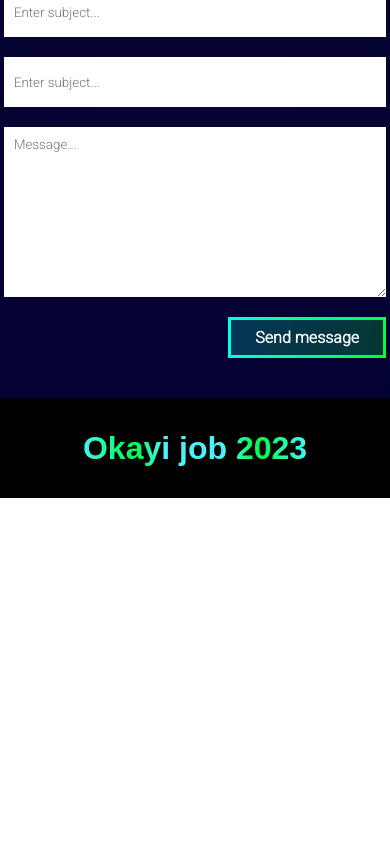
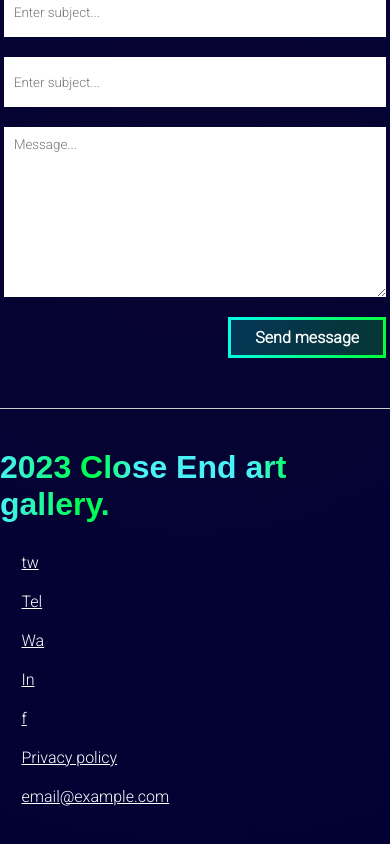
Before and after one commit to CloseEnd/artstudio, a Next.js app: page /projects in a window 390 px wide. Shown: the part 515-1359 px from the top of the page. Before the commit the page ends 1013 px from the top, so only its background shows below. Built offline with nearby package versions, Linux system fonts and the light colour scheme; a web font is replaced by a local one.

Commit message:
update footer design

```diff
--- a/components/footer/Footer.jsx
+++ b/components/footer/Footer.jsx
@@ -3,7 +3,34 @@ import styles from "./Footer.module.scss";
 const Footer = () => {
   return (
     <div className={styles.footercontainer}>
-      <h1>Okayi job 2023</h1>
+      <div className={styles.footer}>
+        <h1>2023 Close End art gallery.</h1>
+        <div>
+          <ul>
+            <a href="">
+              <li>email@example.com</li>
+            </a>
+            <a href="">
+              <li>Privacy policy</li>
+            </a>
+            <a href="">
+              <li>f</li>
+            </a>
+            <a href="">
+              <li>In</li>
+            </a>
+            <a href="">
+              <li>Wa</li>
+            </a>
+            <a href="">
+              <li>Tel</li>
+            </a>
+            <a href="">
+              <li>tw</li>
+            </a>
+          </ul>
+        </div>
+      </div>
     </div>
   );
 };
--- a/components/footer/Footer.module.scss
+++ b/components/footer/Footer.module.scss
@@ -1,8 +1,55 @@
 .footercontainer {
   width: 100%;
-  background: black;
-  display: flex;
-  align-items: center;
-  justify-content: center;
+  border-top: 1px solid #ccc;
+  margin-top: 50px;
+  padding: 80px 20px;
   height: 100px;
+  .footer {
+    width: 85%;
+    margin: 0 auto;
+    height: 100%;
+    display: flex;
+    align-items: center;
+    justify-content: space-between;
+    div {
+      width: 40%;
+      ul {
+        width: 100%;
+        display: flex;
+        justify-content: space-between;
+        list-style: none;
+        a {
+          &:hover {
+            text-decoration: none;
+            li {
+              color: aqua;
+            }
+          }
+        }
+      }
+    }
+  }
 }
+
+@media (max-width: 768px) {
+  .footercontainer {
+    padding: 40px 0;
+    height: auto;
+    .footer {
+      width: 100%;
+      flex-direction: column;
+      div {
+        width: 90%;
+        ul {
+          flex-wrap: wrap;
+          justify-content: center;
+          flex-direction: column-reverse;
+          margin: 20px 0;
+          a {
+            margin: 10px 2px;
+          }
+        }
+      }
+    }
+  }
+}
```
